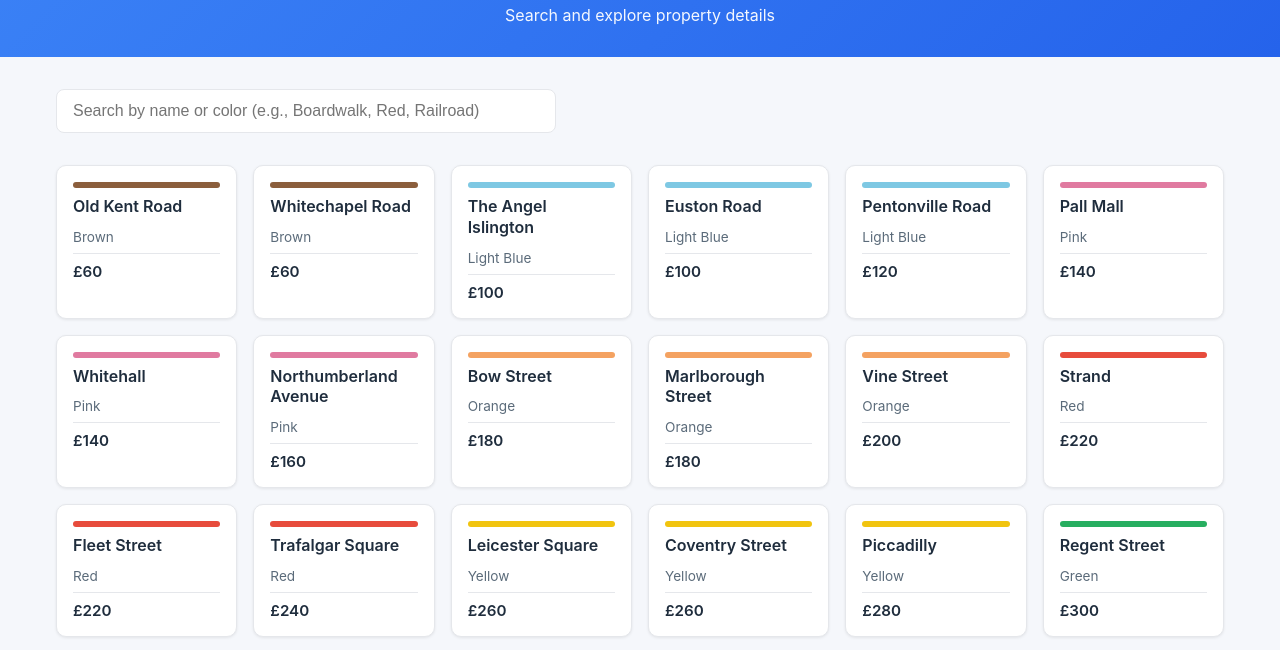
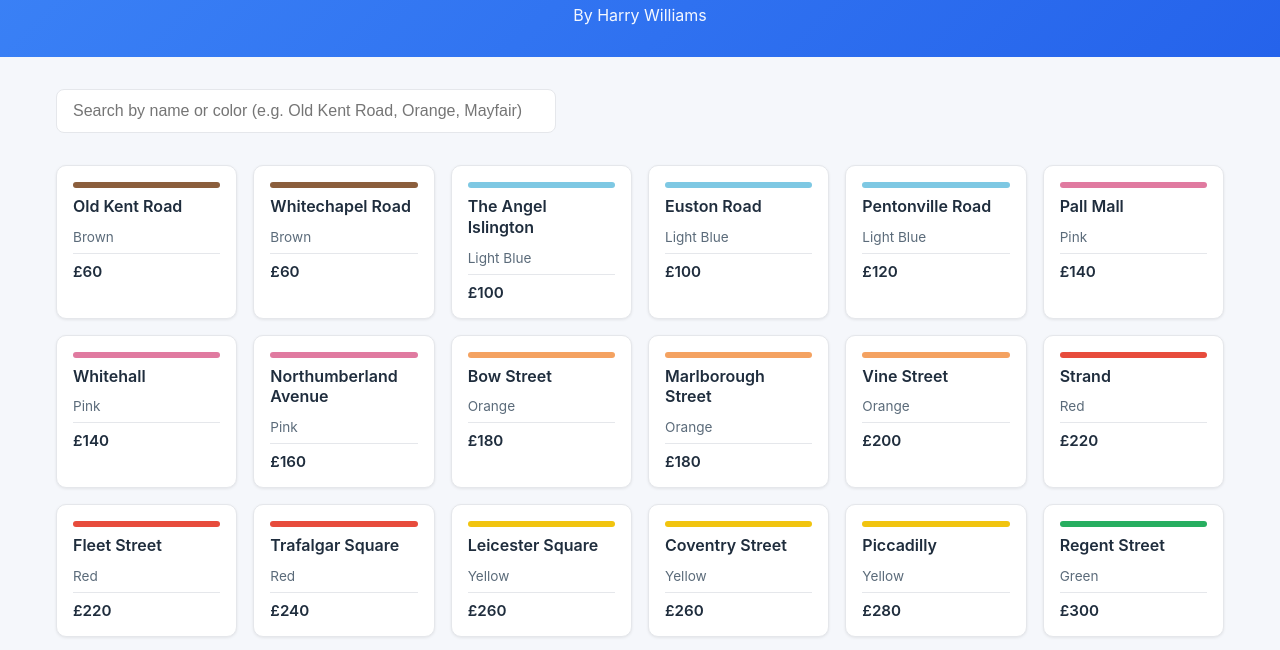
Before and after one commit to harrybath-dev/Monopoly-Properties-Website, a plain HTML site: page index.html in a window 1280 px wide. Shown: the part 84-734 px from the top of the page. Drawn offline with Linux system fonts and the light colour scheme; a script that the page names is missing.

Commit message:
Update index.html

```diff
--- a/index.html
+++ b/index.html
@@ -245,7 +245,7 @@
 <body>
     <header>
         <h1>🎲 Monopoly Property Cards</h1>
-        <p>Search and explore property details</p>
+        <p>By Harry Williams</p>
     </header>
 
     <main>
@@ -253,7 +253,7 @@
             <input
                 id="search"
                 type="text"
-                placeholder="Search by name or color (e.g., Boardwalk, Red, Railroad)"
+                placeholder="Search by name or color (e.g. Old Kent Road, Orange, Mayfair)"
                 aria-label="Search properties"
             >
         </section>
@@ -263,7 +263,7 @@
         </section>
 
         <div class="no-results" id="noResults" style="display: none;">
-            No properties found. Try a different search.
+             Uh oh! 😧 No properties found. Try a different search.
         </div>
 
         <section class="card-details" id="cardDetails" aria-live="polite" aria-label="Property details">
```
